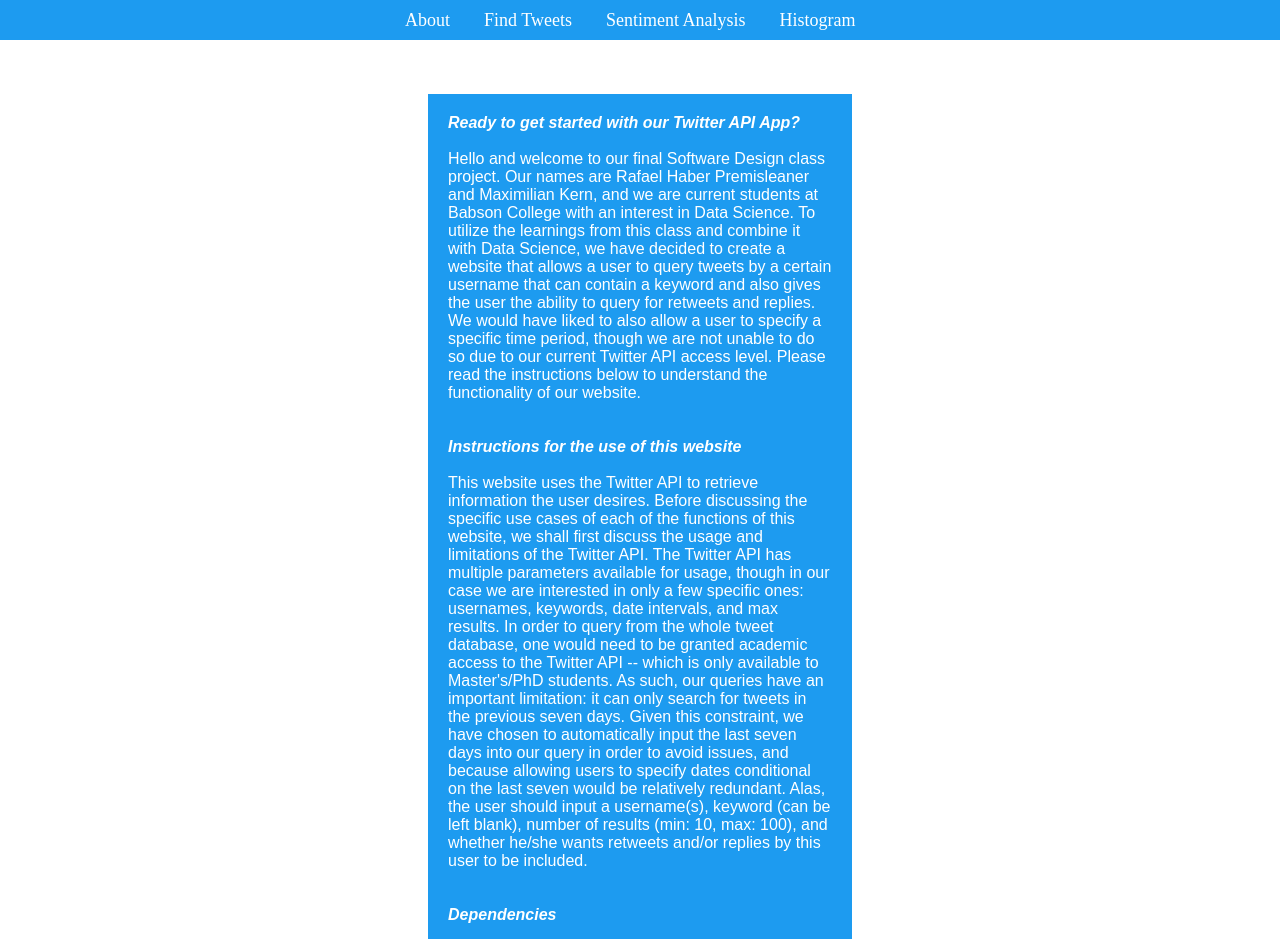
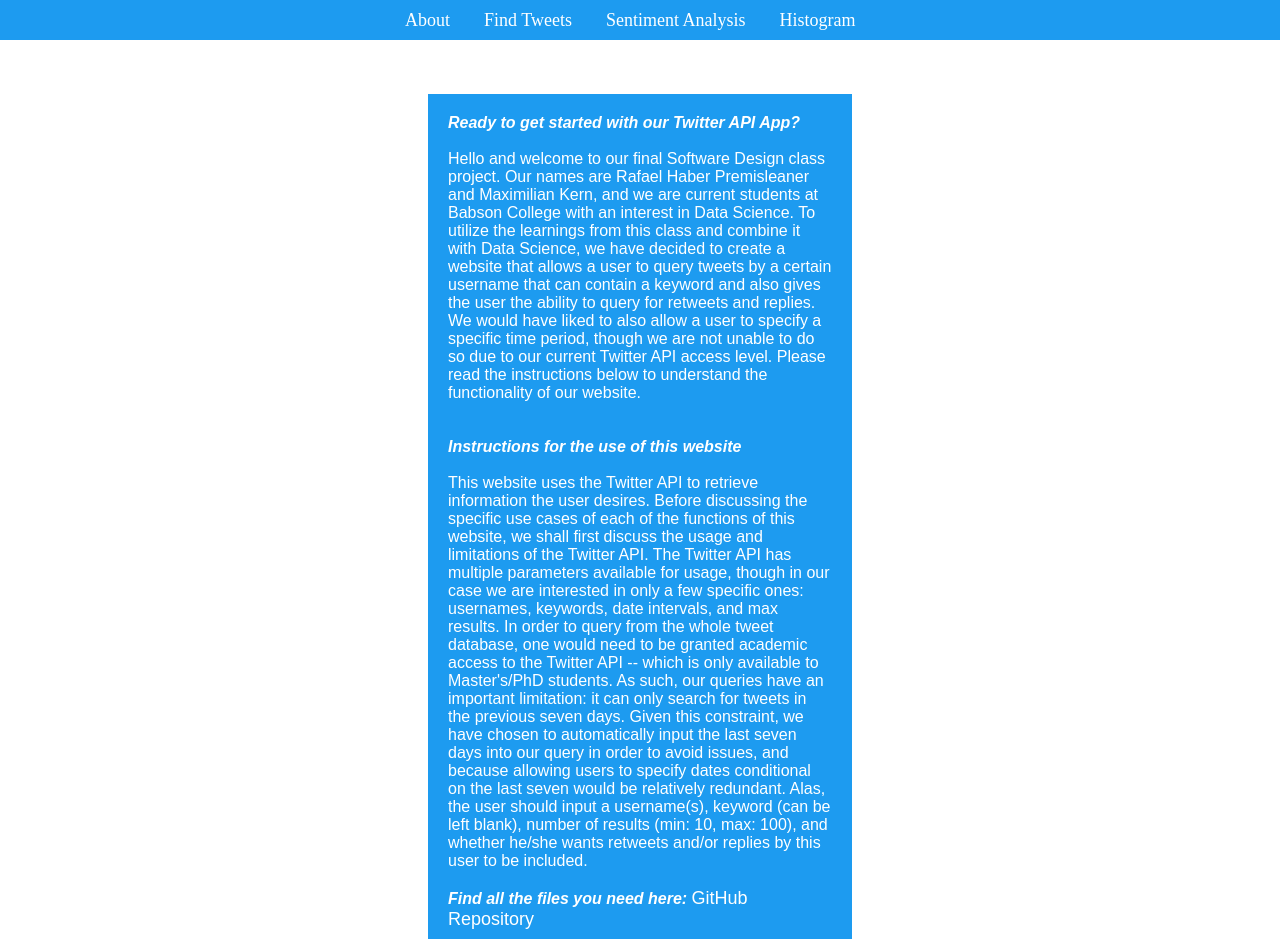
Before and after one commit to theMaxK/theMaxK.github.io, a plain HTML site: page index.html in a window 1280 px wide. Shown: the top 939 px of the page. Drawn offline with Linux system fonts and the light colour scheme.

Commit message:
Update index.html

```diff
--- a/index.html
+++ b/index.html
@@ -117,7 +117,9 @@
       replies by this user to be included.
       <br />
       <br />
+      <em><b>Find all the files you need here: </b></em> <a href="https://github.com/rpremisleaner1/rafa-max-OIM3640">GitHub Repository</a>
       <br />
+      <br>
       <em><b>Dependencies</b></em>
       <br /><br />
       <ul>
```
